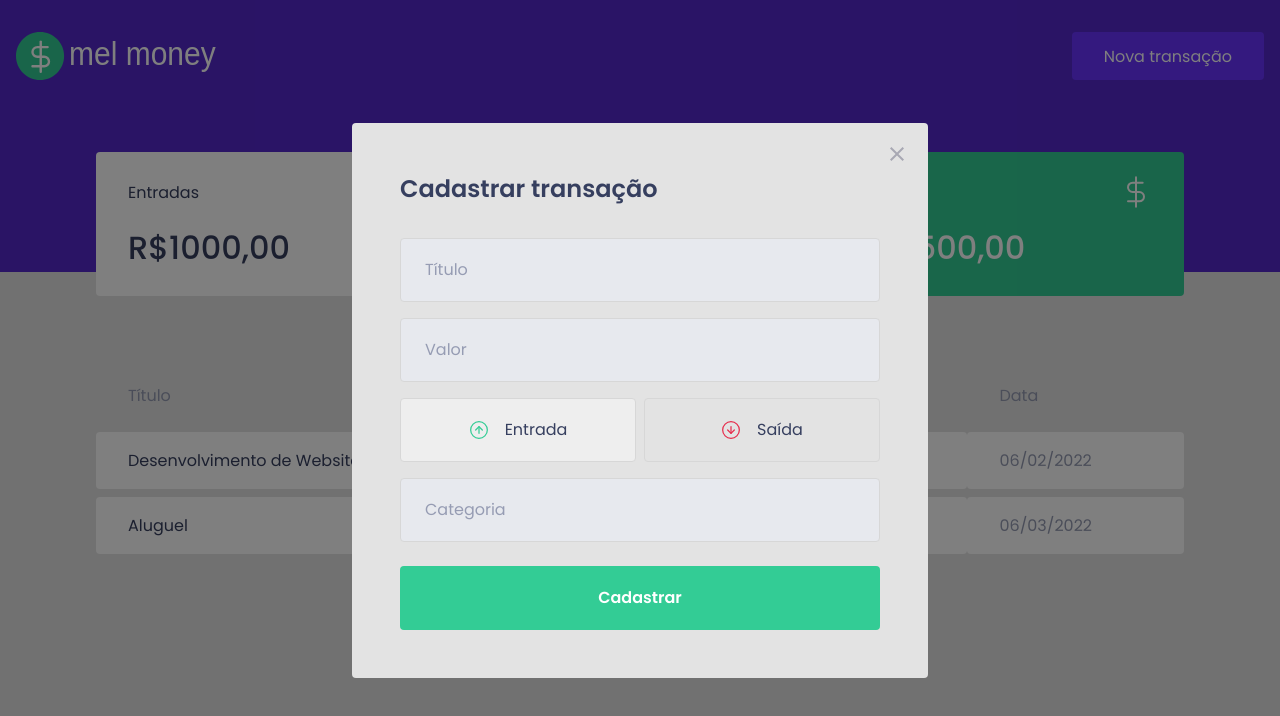
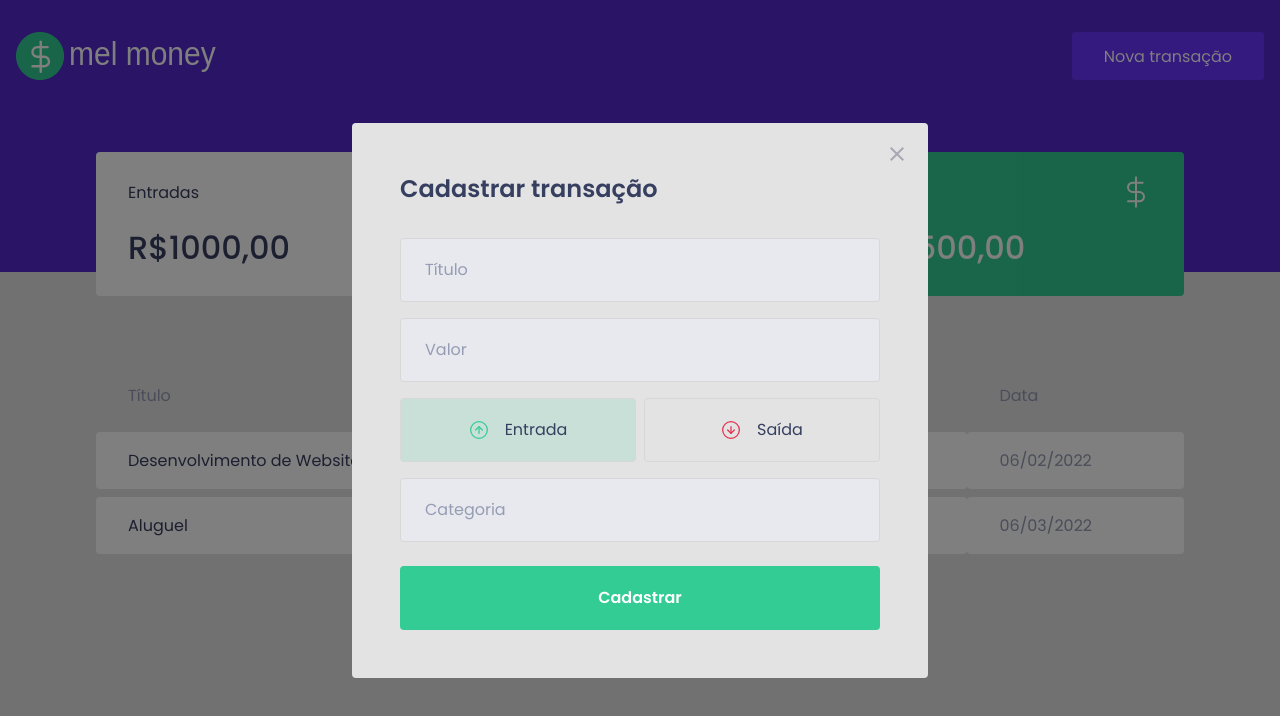
Before and after one commit to melquesedek/melmoney, a React (Create React App) app: page / in a window 1280 px wide. Both pictures are taken after a click on the button "Nova transação". Shown: the top 716 px of the page. Built offline with nearby package versions, Linux system fonts and the light colour scheme; no server answers; what miragejs would draw is missing.

Commit message:
Estilização Botão Lógica de cores

```diff
--- a/src/components/NewTransactionModal/index.tsx
+++ b/src/components/NewTransactionModal/index.tsx
@@ -38,6 +38,7 @@
             type='button'
             onClick={()=> {setType('deposit');}}
             isActive={type === 'deposit'}
+            activeColor="green"
             >
                 <img src={incomeImg} alt="Entrada" />
                 <span>Entrada</span>
@@ -46,6 +47,7 @@
             type='button'
             onClick={()=> {setType('withdraw');}}
             isActive={type === 'withdraw'}
+            activeColor="red"
             >
                 <img src={outcomeImg} alt="Saída" />
                 <span>Saída</span>
--- a/src/components/NewTransactionModal/styles.ts
+++ b/src/components/NewTransactionModal/styles.ts
@@ -1,5 +1,5 @@
 import styled from 'styled-components';
-import {darken} from 'polished';
+import {darken, transparentize} from 'polished';
 
 export const Container = styled.div`
 h2{
@@ -53,6 +53,13 @@
 
 interface RadioBoxProps{
     isActive: boolean;
+    activeColor: 'green' | 'red';
+}
+//Mudando as cores do green e red
+
+const colors = {
+    green: '#33CC95',
+    red: '#E52E4D'
 }
 
 //<> adiciona o Props no componente do styled
@@ -61,7 +68,9 @@
         border: 1px solid #d7d7d7;
         border-radius: 0.25rem;
 
-        background: ${(props)=> props.isActive ? '#eee' : 'transparent'};
+        background: ${(props)=> props.isActive
+        ? transparentize(0.85,colors[props.activeColor])
+        : 'transparent'};
 
         display: flex;
         align-items: center;
```
